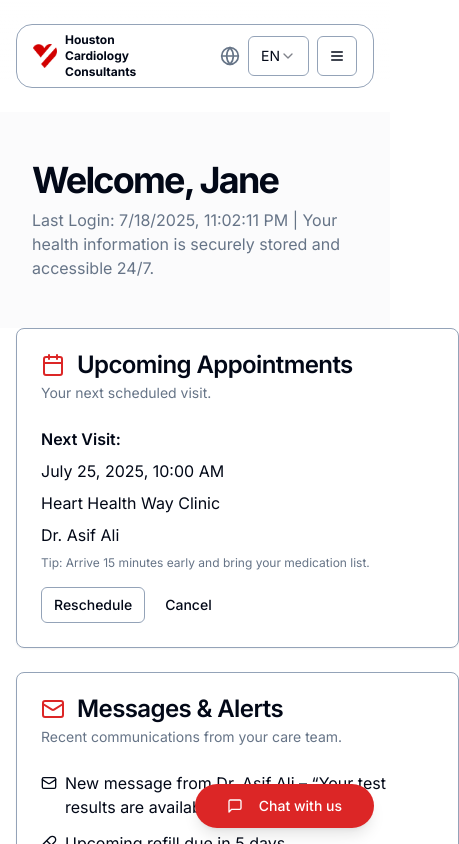
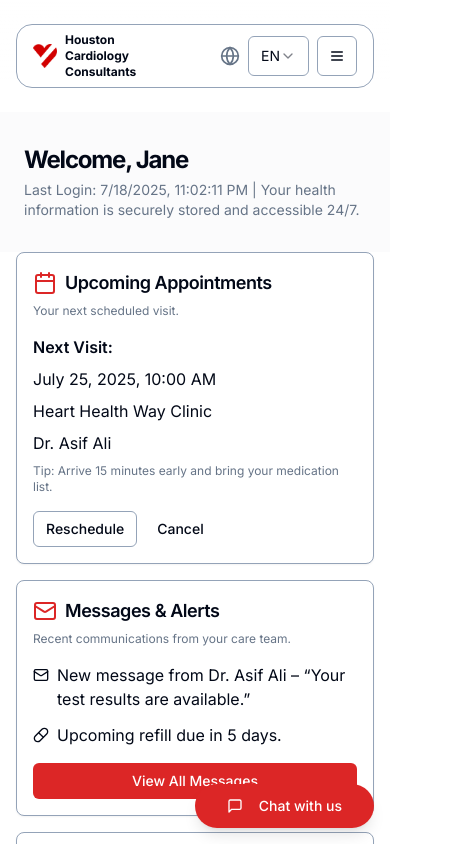
Before and after one commit to paradox-cm/HCC, a Next.js app: page /patient-portal/dashboard in a window 390 px wide. Shown: the top 844 px of the page, 459 px wide, since content can reach past the window. Built offline with nearby package versions, Linux system fonts and the light colour scheme.

Commit message:
Improve patient dashboard responsiveness and typography
Co-authored-by: c <c@cmenadesigns.com>

```diff
--- a/app/patient-portal/dashboard/page.tsx
+++ b/app/patient-portal/dashboard/page.tsx
@@ -24,17 +24,17 @@ export default function PatientPortalDashboard() {
 
   return (
     <>
-      <SectionWrapper className="bg-muted/20 pt-12 pb-12">
-        <div className="px-4 md:px-8 lg:px-8 xl:px-8 2xl:px-8 max-w-7xl mx-auto">
-          <h1 className="text-4xl font-bold tracking-tighter">Welcome, {patientName}</h1>
-          <p className="text-muted-foreground mt-2">
+      <SectionWrapper className="bg-muted/20 pt-8 pb-8 sm:pt-10 sm:pb-10 md:pt-12 md:pb-12">
+        <div className="px-2 sm:px-4 md:px-8 max-w-7xl mx-auto">
+          <h1 className="text-2xl sm:text-3xl md:text-4xl font-bold tracking-tighter">Welcome, {patientName}</h1>
+          <p className="text-sm sm:text-base text-muted-foreground mt-1 sm:mt-2">
             Last Login: {new Date().toLocaleString()} | Your health information is securely stored and accessible 24/7.
           </p>
         </div>
       </SectionWrapper>
 
       <SectionWrapper className="pt-0">
-        <div className="grid gap-6 md:grid-cols-2 lg:grid-cols-3">
+        <div className="grid gap-4 sm:gap-6 grid-cols-1 md:grid-cols-2 lg:grid-cols-3">
           {/* Upcoming Appointments */}
           <DashboardCard
             title="Upcoming Appointments"
@@ -273,14 +273,15 @@ function DashboardCard({
 }) {
   return (
     <Card className="flex flex-col">
-      <CardHeader>
-        <div className="flex items-center gap-3">
-          {icon}
-          <CardTitle>{title}</CardTitle>
+      <CardHeader className="p-4 sm:p-6">
+        <div className="flex items-center gap-2 sm:gap-3">
+          {/* Responsive icon size */}
+          <span className="text-xl sm:text-2xl">{icon}</span>
+          <CardTitle className="text-lg sm:text-xl md:text-2xl">{title}</CardTitle>
         </div>
-        <CardDescription>{description}</CardDescription>
+        <CardDescription className="text-xs sm:text-sm">{description}</CardDescription>
       </CardHeader>
-      <CardContent className="flex-grow">{children}</CardContent>
+      <CardContent className="flex-grow p-4 pt-0 sm:p-6 sm:pt-0">{children}</CardContent>
     </Card>
   )
 }
```
